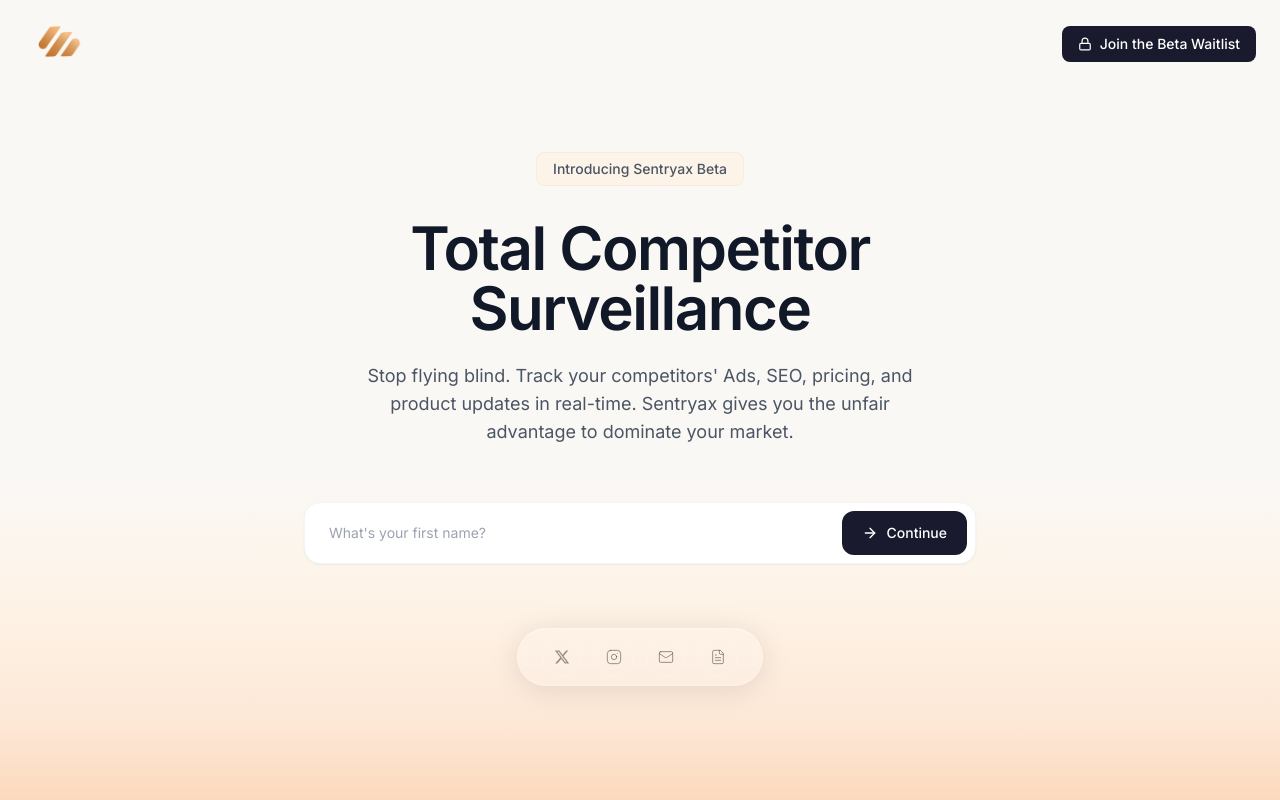
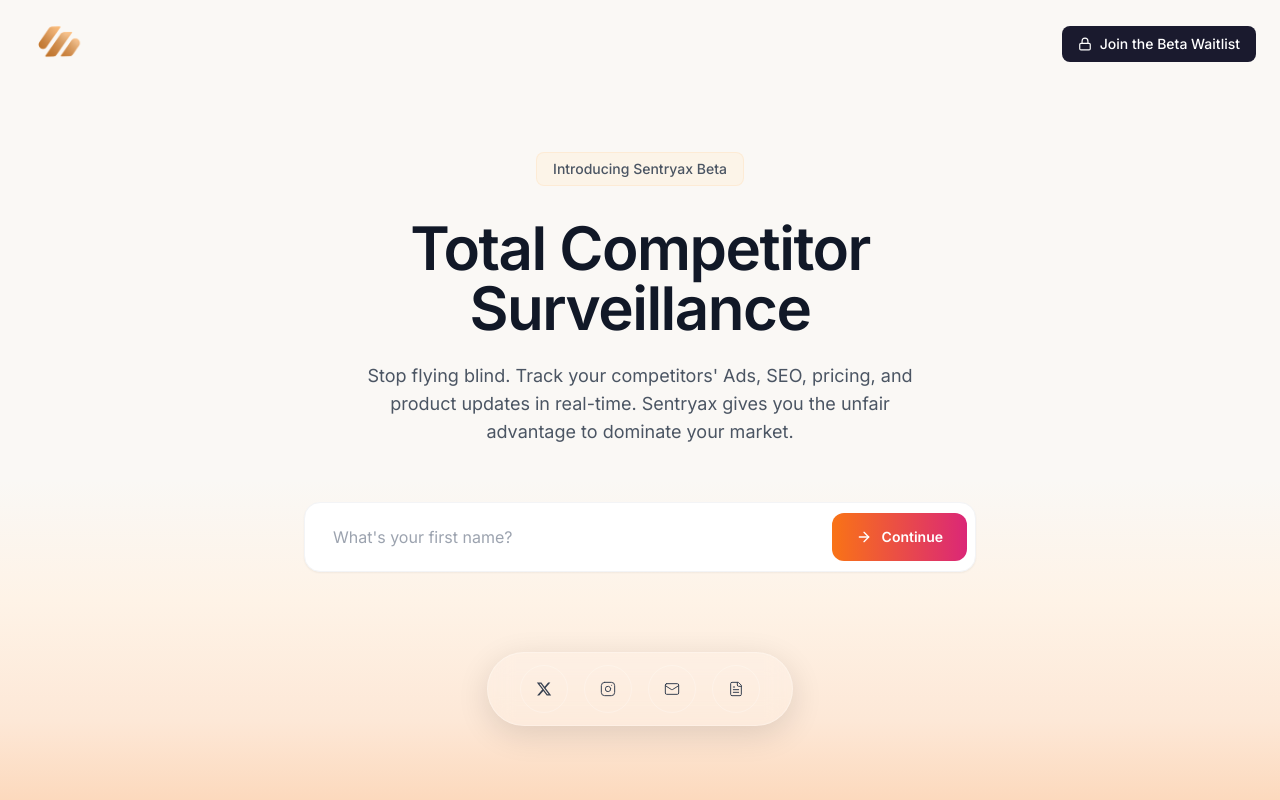
Before and after one commit to Kukazu321/Sentryax, a Next.js app in the folder apps/web/: page / in a window 1280 px wide. Built offline with nearby package versions, Linux system fonts and the light colour scheme.

Commit message:
Fix modal animation - glass blur appears instantly

```diff
--- a/apps/web/src/components/marketing/try-it-out.tsx
+++ b/apps/web/src/components/marketing/try-it-out.tsx
@@ -1,31 +1,13 @@
 'use client';
 
-import { useState, useRef } from 'react';
+import { useState, useRef, useEffect } from 'react';
 import { Lock, Instagram, Mail, FileText, Loader2, Check, User, Headphones, Sparkles, ArrowRight } from 'lucide-react';
 import { motion, AnimatePresence } from 'framer-motion';
 
 const contactOptions = [
-  {
-    id: 'founder',
-    email: 'charlie@sentryax.com',
-    icon: <User className="w-4 h-4" />,
-    title: 'Founder',
-    description: 'Partnerships & vision',
-  },
-  {
-    id: 'support',
-    email: 'support@sentryax.com',
-    icon: <Headphones className="w-4 h-4" />,
-    title: 'Support',
-    description: 'Technical help',
-  },
-  {
-    id: 'general',
-    email: 'hello@sentryax.com',
-    icon: <Sparkles className="w-4 h-4" />,
-    title: 'General',
-    description: 'Say hello',
-  },
+  { id: 'founder', email: 'charlie@sentryax.com', icon: <User className="w-4 h-4" />, title: 'Founder', description: 'Partnerships & vision' },
+  { id: 'support', email: 'support@sentryax.com', icon: <Headphones className="w-4 h-4" />, title: 'Support', description: 'Technical help' },
+  { id: 'general', email: 'hello@sentryax.com', icon: <Sparkles className="w-4 h-4" />, title: 'General', description: 'Say hello' },
 ];
 
 export function TryItOut() {
@@ -33,10 +15,25 @@
   const [email, setEmail] = useState('');
   const [status, setStatus] = useState<'idle' | 'loading' | 'success' | 'error'>('idle');
   const [message, setMessage] = useState('');
-  const [activeTab, setActiveTab] = useState<string | null>(null);
+  const [formStep, setFormStep] = useState<'name' | 'email'>('name');
   const [showContactModal, setShowContactModal] = useState(false);
-  const [formStep, setFormStep] = useState<'name' | 'email'>('name');
+
   const bubbleRef = useRef<HTMLDivElement>(null);
+  const mailButtonRef = useRef<HTMLButtonElement>(null);
+
+  // Fermeture du modal au clic extérieur
+  useEffect(() => {
+    if (!showContactModal) return;
+
+    const handleClickOutside = (e: MouseEvent) => {
+      if (bubbleRef.current && !bubbleRef.current.contains(e.target as Node)) {
+        setShowContactModal(false);
+      }
+    };
+
+    document.addEventListener('mousedown', handleClickOutside);
+    return () => document.removeEventListener('mousedown', handleClickOutside);
+  }, [showContactModal]);
 
   const handleSubmit = async (e: React.FormEvent) => {
     e.preventDefault();
@@ -53,7 +50,7 @@
       return;
     }
 
-    if (!email || !email.includes('@')) {
+    if (!email || !/^[^\s@]+@[^\s@]+\.[^\s@]+$/.test(email)) {
       setStatus('error');
       setMessage('Please enter a valid email');
       return;
@@ -75,198 +72,191 @@
         setMessage(data.message || "You're on the list!");
         setEmail('');
         setFirstName('');
+        setTimeout(() => setFormStep('name'), 3000);
       } else {
         setStatus('error');
         setMessage(data.error || 'Something went wrong');
       }
     } catch {
       setStatus('error');
-      setMessage('Something went wrong. Please try again.');
+      setMessage('Network error. Try again.');
+    } finally {
+      setTimeout(() => setStatus('idle'), 4000);
     }
   };
 
   const tabs = [
-    {
-      id: 'twitter',
-      icon: (
-        <svg className="w-4 h-4" viewBox="0 0 24 24" fill="currentColor">
-          <path d="M18.244 2.25h3.308l-7.227 8.26 8.502 11.24H16.17l-5.214-6.817L4.99 21.75H1.68l7.73-8.835L1.254 2.25H8.08l4.713 6.231zm-1.161 17.52h1.833L7.084 4.126H5.117z"/>
-        </svg>
-      ),
-      href: '#'
-    },
-    { id: 'instagram', icon: <Instagram className="w-4 h-4" strokeWidth={1.5} />, href: '#' },
+    { id: 'twitter', icon: <svg className="w-4 h-4" viewBox="0 0 24 24" fill="currentColor"><path d="M18.244 2.25h3.308l-7.227 8.26 8.502 11.24H16.17l-5.214-6.817L4.99 21.75H1.68l7.73-8.835L1.254 2.25H8.08l4.713 6.231zm-1.161 17.52h1.833L7.084 4.126H5.117z"/></svg>, href: 'https://x.com/sentryax' },
+    { id: 'instagram', icon: <Instagram className="w-4 h-4" strokeWidth={1.5} />, href: 'https://instagram.com/sentryax' },
     { id: 'mail', icon: <Mail className="w-4 h-4" strokeWidth={1.5} />, action: 'contact' },
-    { id: 'project', icon: <FileText className="w-4 h-4" strokeWidth={1.5} />, href: '#' },
+    { id: 'project', icon: <FileText className="w-4 h-4" strokeWidth={1.5} />, href: 'https://sentryax.com/whitepaper' },
   ];
 
   const glassStyle = {
     background: 'rgba(255, 255, 255, 0.15)',
-    backdropFilter: 'blur(4.2px)',
-    WebkitBackdropFilter: 'blur(4.2px)',
-    border: '1px solid rgba(255, 255, 255, 0.3)',
-    boxShadow: '0 4px 30px rgba(0, 0, 0, 0.1)',
+    backdropFilter: 'blur(12px)',
+    WebkitBackdropFilter: 'blur(12px)',
+    border: '1px solid rgba(255, 255, 255, 0.25)',
+    boxShadow: '0 8px 32px rgba(0, 0, 0, 0.12)',
   };
 
   return (
     <section className="pt-2 pb-8 px-4 sm:px-6">
       <div className="max-w-2xl mx-auto">
-        {/* Email Input Card */}
+        {/* Formulaire */}
         <form onSubmit={handleSubmit} className="bg-white rounded-2xl shadow-sm border border-gray-100 p-2 sm:p-2">
           <div className="flex flex-col sm:flex-row items-stretch sm:items-center gap-2">
             <AnimatePresence mode="wait">
               {formStep === 'name' ? (
                 <motion.input
                   key="name"
-                  initial={{ opacity: 0, x: -10 }}
+                  initial={{ opacity: 0, x: -12 }}
                   animate={{ opacity: 1, x: 0 }}
-                  exit={{ opacity: 0, x: 10 }}
+                  exit={{ opacity: 0, x: 12 }}
+                  transition={{ duration: 0.25, ease: 'easeOut' }}
                   type="text"
                   value={firstName}
                   onChange={(e) => setFirstName(e.target.value)}
                   placeholder="What's your first name?"
-                  className="flex-1 px-4 py-3 text-gray-900 placeholder-gray-400 bg-transparent outline-none text-sm min-w-0"
+                  autoFocus
+                  className="flex-1 px-5 py-3.5 text-gray-900 placeholder-gray-400 bg-transparent outline-none text-base min-w-0"
                   disabled={status === 'loading' || status === 'success'}
                 />
               ) : (
                 <motion.input
                   key="email"
-                  initial={{ opacity: 0, x: -10 }}
+                  initial={{ opacity: 0, x: -12 }}
                   animate={{ opacity: 1, x: 0 }}
-                  exit={{ opacity: 0, x: 10 }}
+                  exit={{ opacity: 0, x: 12 }}
+                  transition={{ duration: 0.25, ease: 'easeOut' }}
                   type="email"
                   value={email}
                   onChange={(e) => setEmail(e.target.value)}
                   placeholder={`Nice to meet you ${firstName}! Your email?`}
-                  className="flex-1 px-4 py-3 text-gray-900 placeholder-gray-400 bg-transparent outline-none text-sm min-w-0"
+                  autoFocus
+                  className="flex-1 px-5 py-3.5 text-gray-900 placeholder-gray-400 bg-transparent outline-none text-base min-w-0"
                   disabled={status === 'loading' || status === 'success'}
                 />
               )}
             </AnimatePresence>
+
             <button
               type="submit"
               disabled={status === 'loading' || status === 'success'}
-              className="inline-flex items-center justify-center gap-2 px-5 py-3 text-sm font-medium text-white btn-gradient rounded-xl whitespace-nowrap disabled:opacity-70 disabled:cursor-not-allowed"
+              className="inline-flex items-center justify-center gap-2.5 px-6 py-3.5 text-sm font-semibold text-white bg-gradient-to-r from-orange-500 to-pink-600 rounded-xl whitespace-nowrap disabled:opacity-70 disabled:cursor-not-allowed transition-all hover:shadow-lg hover:scale-[1.02] active:scale-100"
             >
-              {status === 'loading' ? (
-                <Loader2 className="w-4 h-4 animate-spin" />
-              ) : status === 'success' ? (
-                <Check className="w-4 h-4" />
-              ) : formStep === 'name' ? (
-                <ArrowRight className="w-4 h-4" />
-              ) : (
-                <Lock className="w-3.5 h-3.5" />
-              )}
+              {status === 'loading' ? <Loader2 className="w-4 h-4 animate-spin" /> :
+               status === 'success' ? <Check className="w-5 h-5" /> :
+               formStep === 'name' ? <ArrowRight className="w-4 h-4" /> : <Lock className="w-4 h-4" />}
               {status === 'success' ? "You're in!" : status === 'loading' ? 'Joining...' : formStep === 'name' ? 'Continue' : 'Join Beta'}
             </button>
           </div>
 
-          {/* Status Message */}
           {message && (
-            <p className={`mt-2 text-sm text-center ${status === 'success' ? 'text-orange-600 font-medium' : 'text-red-500'}`}>
+            <motion.p
+              initial={{ opacity: 0, y: -8 }}
+              animate={{ opacity: 1, y: 0 }}
+              className={`mt-3 text-center text-sm font-medium ${status === 'success' ? 'text-orange-600' : 'text-red-500'}`}
+            >
               {message}
-            </p>
+            </motion.p>
           )}
         </form>
 
-        {/* Liquid Glass Bubble */}
-        <div className="mt-10 sm:mt-16 flex justify-center relative" ref={bubbleRef}>
-          <div className="relative flex items-center gap-3 px-6 py-2 rounded-full" style={glassStyle}>
-            {tabs.map((tab) => {
-              const isActive = activeTab === tab.id;
-              return (
-                <div key={tab.id} className="relative">
-                  <button
-                    type="button"
-                    onClick={() => {
-                      if (tab.action === 'contact') {
-                        setActiveTab(isActive ? null : tab.id);
-                        setShowContactModal(!showContactModal);
-                      } else if (tab.href) {
-                        window.open(tab.href, '_blank');
-                      }
-                    }}
-                    className="relative flex items-center justify-center w-10 h-10 rounded-full transition-all duration-300 cursor-pointer outline-none"
-                    style={{
-                      background: isActive ? 'rgba(255, 255, 255, 0.25)' : 'transparent',
-                      border: isActive ? '1px solid rgba(255, 255, 255, 0.35)' : '1px solid rgba(255, 255, 255, 0.2)',
-                    }}
-                  >
-                    <span style={{ color: isActive ? 'rgba(60,60,60,0.7)' : 'rgba(80,80,80,0.6)' }}>
-                      {tab.icon}
-                    </span>
-                  </button>
-                </div>
-              );
-            })}
+        {/* Bulle Glassmorphism */}
+        <div className="mt-12 sm:mt-20 flex justify-center relative" ref={bubbleRef}>
+          <div className="relative flex items-center gap-4 px-8 py-3 rounded-full" style={glassStyle}>
+            {tabs.map((tab) => (
+              <button
+                key={tab.id}
+                ref={tab.id === 'mail' ? mailButtonRef : null}
+                type="button"
+                onClick={() => {
+                  if (tab.action === 'contact') {
+                    setShowContactModal(prev => !prev);
+                  } else if (tab.href) {
+                    window.open(tab.href, '_blank', 'noopener,noreferrer');
+                  }
+                }}
+                className="relative flex items-center justify-center w-12 h-12 rounded-full transition-all duration-300 hover:scale-110 hover:bg-white/20 active:scale-95"
+                style={{
+                  background: tab.id === 'mail' && showContactModal ? 'rgba(255, 255, 255, 0.3)' : 'transparent',
+                  border: '1px solid rgba(255, 255, 255, 0.25)',
+                  boxShadow: tab.id === 'mail' && showContactModal ? '0 0 20px rgba(255,255,255,0.3)' : 'none',
+                }}
+              >
+                <span className="text-gray-700">{tab.icon}</span>
+              </button>
+            ))}
           </div>
 
-          {/* Contact Popup - positioned above the mail icon (3rd icon) */}
+          {/* Modal Contact – Ultra Premium */}
           <AnimatePresence>
-            {showContactModal && (
+            {showContactModal && mailButtonRef.current && (
               <motion.div
-                initial={{ opacity: 0, y: 8 }}
-                animate={{ opacity: 1, y: 0 }}
-                exit={{ opacity: 0, y: 8 }}
-                transition={{ duration: 0.15, ease: 'easeOut' }}
-                className="absolute bottom-full mb-3"
+                initial={{ opacity: 0, scale: 0.94, y: 16 }}
+                animate={{ opacity: 1, scale: 1, y: 0 }}
+                exit={{ opacity: 0, scale: 0.94, y: 16 }}
+                transition={{ duration: 0.32, ease: [0.16, 1, 0.3, 1] }}
+                className="absolute bottom-full mb-5 z-50 pointer-events-auto"
                 style={{
-                  left: '50%',
-                  transform: 'translateX(-65%)', // Offset to align with mail icon (3rd of 4)
+                  left: mailButtonRef.current.getBoundingClientRect().left +
+                        mailButtonRef.current.getBoundingClientRect().width / 2 +
+                        (bubbleRef.current?.getBoundingClientRect().left || 0) -
+                        (bubbleRef.current?.getBoundingClientRect().left || 0),
+                  transform: 'translateX(-50%)',
                 }}
               >
-                <div
-                  className="rounded-2xl p-3 min-w-[280px]"
-                  style={glassStyle}
-                >
-                  {/* Small arrow pointing down - positioned to point at mail icon */}
-                  <div
-                    className="absolute -bottom-2 w-4 h-4 rotate-45"
-                    style={{
-                      left: '65%',
-                      transform: 'translateX(-50%)',
-                      background: 'rgba(255, 255, 255, 0.15)',
-                      border: '1px solid rgba(255, 255, 255, 0.3)',
-                      borderTop: 'none',
-                      borderLeft: 'none',
-                    }}
-                  />
+                {/* Fond flou doux qui dépasse pour transition parfaite */}
+                <div className="absolute inset-0 -m-6 rounded-3xl"
+                  style={{
+                    background: 'rgba(255, 255, 255, 0.09)',
+                    backdropFilter: 'blur(20px)',
+                    WebkitBackdropFilter: 'blur(20px)',
+                  }}
+                />
 
-                  {/* Contact Options */}
-                  <div className="space-y-1">
+                {/* Contenu du modal */}
+                <div className="relative rounded-2xl p-5 min-w-[340px] shadow-2xl overflow-hidden" style={glassStyle}>
+                  <div className="absolute inset-x-0 top-0 h-32 bg-gradient-to-b from-white/30 to-transparent pointer-events-none" />
+
+                  <div className="relative space-y-2">
                     {contactOptions.map((option) => (
                       <a
                         key={option.id}
                         href={`mailto:${option.email}`}
-                        onClick={() => {
+                        onClick={(e) => {
+                          e.stopPropagation();
                           setShowContactModal(false);
-                          setActiveTab(null);
                         }}
-                        className="flex items-center gap-3 px-3 py-2.5 rounded-xl transition-all hover:bg-white/30 group cursor-pointer"
+                        className="flex items-center gap-4 px-4 py-3.5 rounded-xl transition-all duration-200 hover:bg-white/25 hover:scale-[0.99] group"
                       >
-                        <div
-                          className="flex items-center justify-center w-8 h-8 rounded-lg"
-                          style={{
-                            background: 'rgba(255, 255, 255, 0.25)',
-                            border: '1px solid rgba(255, 255, 255, 0.35)',
-                          }}
-                        >
-                          <span style={{ color: 'rgba(60,60,60,0.8)' }}>
-                            {option.icon}
-                          </span>
+                        <div className="flex items-center justify-center w-10 h-10 rounded-xl" style={{
+                          background: 'rgba(255, 255, 255, 0.3)',
+                          border: '1px solid rgba(255, 255, 255, 0.35)',
+                        }}>
+                          <span className="text-gray-700">{option.icon}</span>
                         </div>
-                        <div className="flex-1 min-w-0">
-                          <div className="text-sm font-medium" style={{ color: 'rgba(50,50,50,0.9)' }}>
-                            {option.title}
-                          </div>
-                          <div className="text-xs" style={{ color: 'rgba(80,80,80,0.6)' }}>
-                            {option.description}
-                          </div>
+                        <div>
+                          <div className="text-sm font-semibold text-gray-800">{option.title}</div>
+                          <div className="text-xs text-gray-600">{option.description}</div>
                         </div>
                       </a>
                     ))}
                   </div>
                 </div>
+
+                {/* Flèche qui pointe exactement sur l’icône */}
+                <div
+                  className="absolute top-full left-1/2 -translate-x-1/2 -mt-2 w-5 h-5 rotate-45"
+                  style={{
+                    background: 'rgba(255, 255, 255, 0.15)',
+                    backdropFilter: 'blur(10px)',
+                    border: '1px solid rgba(255, 255, 255, 0.3)',
+                    borderTop: 'none',
+                    borderLeft: 'none',
+                  }}
+                />
               </motion.div>
             )}
           </AnimatePresence>
```
